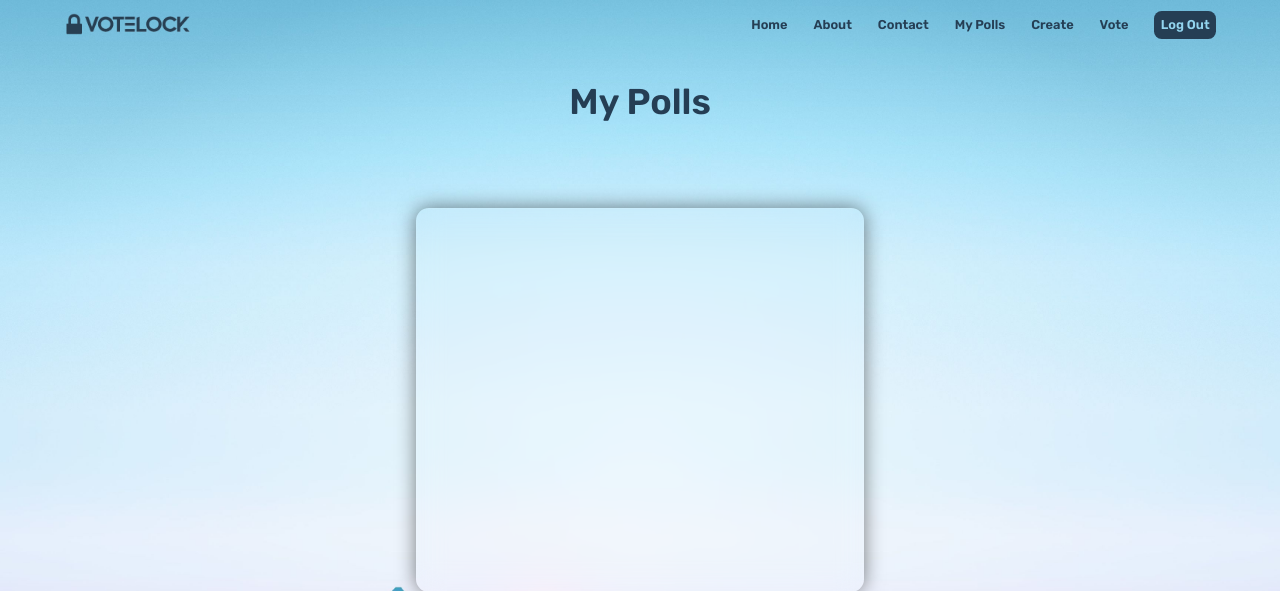
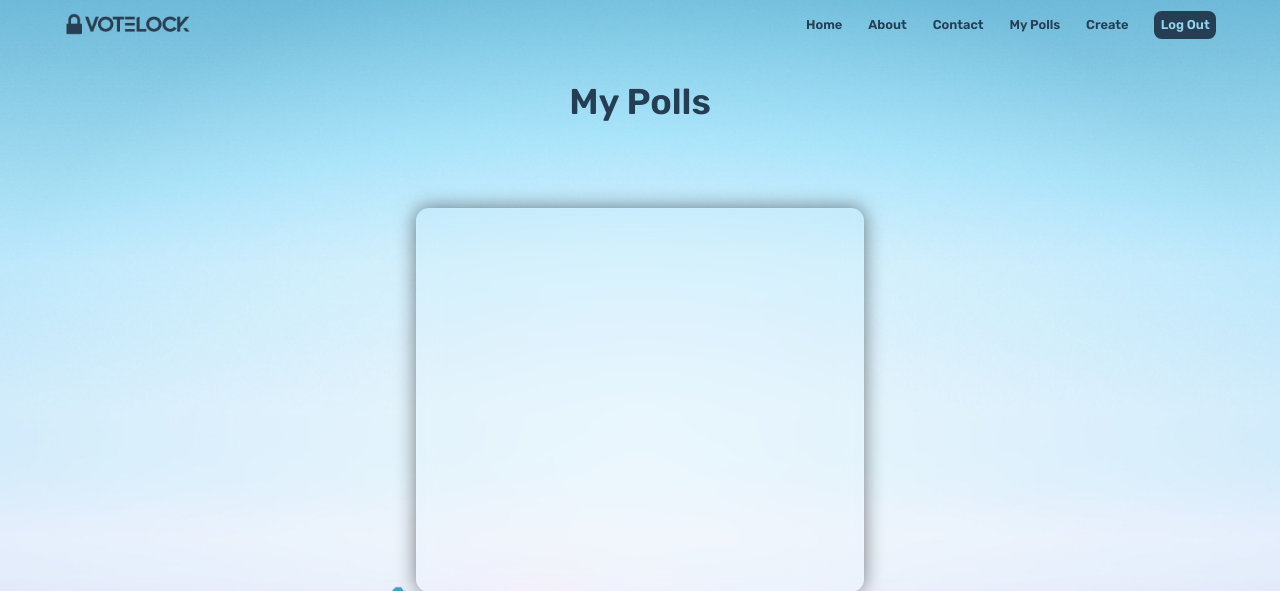
Before and after one commit to yehonatancohen/Visual-Cryptography-Based-Phishing-Suppression-for-Online-Voting-System, a Flask app: page /mypolls in a window 1280 px wide. Shown: the top 591 px of the page. Run offline with Flask 3, Linux system fonts and the light colour scheme; a user stored in the database is signed in; data that the repository does not hold is empty.

Commit message:
Removed vote from navbar

```diff
--- a/app/blueprints/home/templates/about.html
+++ b/app/blueprints/home/templates/about.html
@@ -18,7 +18,6 @@
                 <a href="{{ url_for('home.contact') }}">Contact</a>
                 <a href="{{ url_for('polls.mypolls') }}">My Polls</a>
                 <a href="{{ url_for('polls.createpoll') }}">Create</a>
-                <a href="{{ url_for('polls.vote') }}">Vote</a>
                 <a href="{{ url_for('auth.logout') }}" class="start">Log Out</a>
             </nav>
             {% else %}
--- a/app/blueprints/home/templates/contact.html
+++ b/app/blueprints/home/templates/contact.html
@@ -15,7 +15,6 @@
                 <a href="{{ url_for('home.contact') }}">Contact</a>
                 <a href="{{ url_for('polls.mypolls') }}">My Polls</a>
                 <a href="{{ url_for('polls.createpoll') }}">Create</a>
-                <a href="{{ url_for('polls.vote') }}">Vote</a>
                 <a href="{{ url_for('auth.logout') }}" class="start">Log Out</a>
             </nav>
             {% else %}
--- a/app/blueprints/home/templates/home.html
+++ b/app/blueprints/home/templates/home.html
@@ -18,7 +18,6 @@
                 <a href="{{ url_for('home.contact') }}">Contact</a>
                 <a href="{{ url_for('polls.mypolls') }}">My Polls</a>
                 <a href="{{ url_for('polls.createpoll') }}">Create</a>
-                <a href="{{ url_for('polls.vote') }}">Vote</a>
                 <a href="{{ url_for('auth.logout') }}" class="start">Log Out</a>
             </nav>
             {% else %}
@@ -39,7 +38,6 @@
             <a href="{{ url_for('home.contact') }}">Contact</a>
             <a href="{{ url_for('polls.mypolls') }}">My Polls</a>
             <a href="{{ url_for('polls.createpoll') }}">Create a Poll</a>
-            <a href="{{ url_for('polls.vote') }}">Vote a Poll</a>
             <a href="{{ url_for('auth.logout') }}" class="start">Log Out</a>
         </nav>
     </header>
--- a/app/blueprints/polls/templates/createPoll.html
+++ b/app/blueprints/polls/templates/createPoll.html
@@ -16,7 +16,6 @@
                 <a href="{{ url_for('home.contact') }}">Contact</a>
                 <a href="{{ url_for('polls.mypolls') }}">My Polls</a>
                 <a href="{{ url_for('polls.createpoll') }}">Create</a>
-                <a href="{{ url_for('polls.vote') }}">Vote</a>
                 <a href="{{ url_for('auth.logout') }}" class="start">Log Out</a>
             </nav>
         </header>
--- a/app/blueprints/polls/templates/myPolls.html
+++ b/app/blueprints/polls/templates/myPolls.html
@@ -14,7 +14,6 @@
                 <a href="{{ url_for('home.contact') }}">Contact</a>
                 <a href="{{ url_for('polls.mypolls') }}">My Polls</a>
                 <a href="{{ url_for('polls.createpoll') }}">Create</a>
-                <a href="{{ url_for('polls.vote') }}">Vote</a>
                 <a href="{{ url_for('auth.logout') }}" class="start">Log Out</a>
             </nav>
         </header>
@@ -32,7 +31,7 @@
                     <div class="item">
                         <p class="pollName">{{ poll.survey_name }}</p>
                         <p class="dateRange"> {{ poll.start_date }} - {{ poll.end_date }}</p>
-                        <a class="results" href="{{ url_for('polls.vote') }}">Vote</a>
+                        <a class="results" href="{{ url_for('polls.vote' , survey_id=poll['survey_id'])}}">Vote</a>
                     </div>
                 {% endif %}
                 {% if poll.has_user_voted == 1 %}
--- a/app/blueprints/polls/templates/results.html
+++ b/app/blueprints/polls/templates/results.html
@@ -15,7 +15,6 @@
                 <a href="{{ url_for('home.contact') }}">Contact</a>
                 <a href="{{ url_for('polls.mypolls') }}">My Polls</a>
                 <a href="{{ url_for('polls.createpoll') }}">Create</a>
-                <a href="{{ url_for('polls.vote') }}">Vote</a>
                 <a href="{{ url_for('auth.logout') }}" class="start">Log Out</a>
             </nav>
         </header>
```
